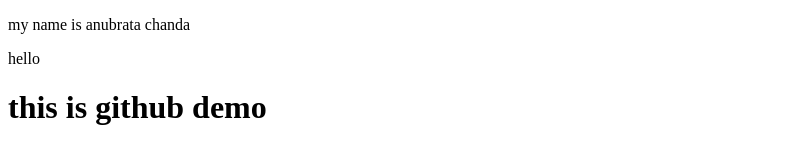
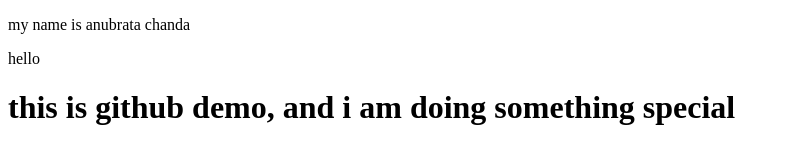
Before and after one commit to Anubrata-01/gitHubDemo, a plain HTML site: page index.html in a window 1280 px wide. Shown: the whole page, without its empty margins (0-790 px from the left). Drawn offline with Linux system fonts and the light colour scheme.

Commit message:
new changes

```diff
--- a/index.html
+++ b/index.html
@@ -8,6 +8,6 @@
 <body>
     <p>my name is anubrata chanda</p>
     <p>hello</p>
-    <h1>this is github demo</h1>
+    <h1>this is github demo, and i am doing something special</h1>
 </body>
 </html>
```
